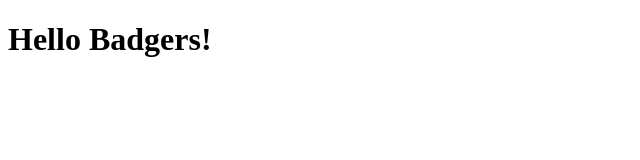
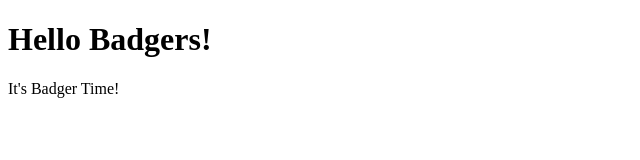
Before and after one commit to w0428561/collaboration-test, a plain HTML site: page index.html in a window 1280 px wide. Shown: the whole page, without its empty margins (0-640 px from the left). Drawn offline with Linux system fonts and the light colour scheme.

Commit message:
It's Badger Time!

```diff
--- a/index.html
+++ b/index.html
@@ -9,6 +9,8 @@
 
 	<body>
 		<h1>Hello Badgers!</h1>
+
+		<p1>It's Badger Time!</p1>
 	</body>
 
 </html>
```
